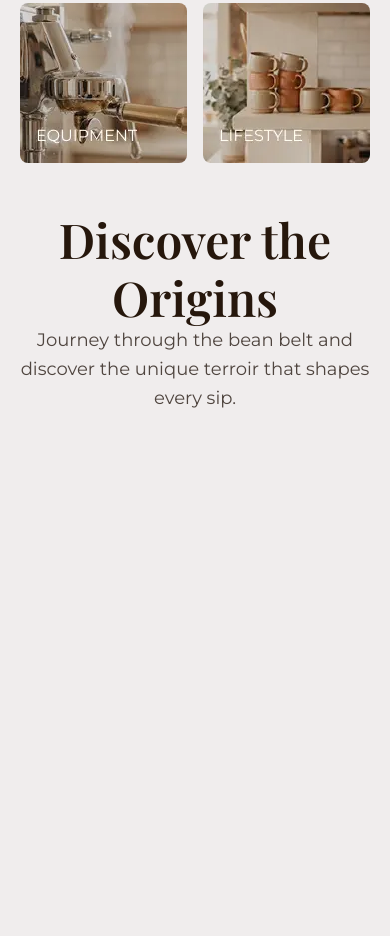
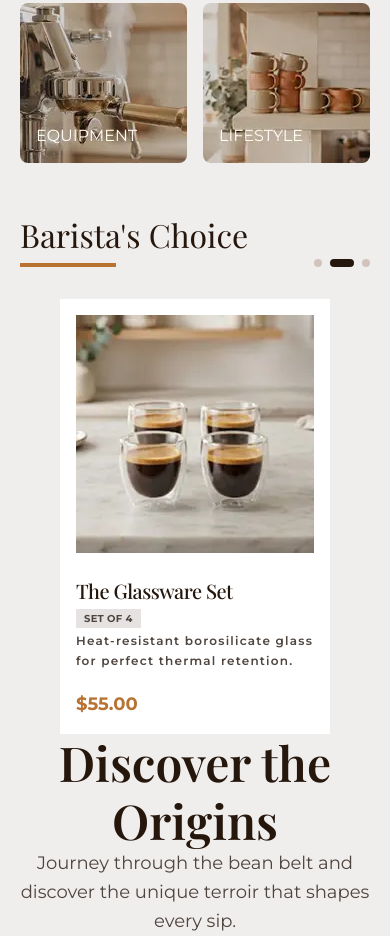
Before and after one commit to Sajed-Najem/project0, a website: page index.html in a window 390 px wide. Shown: the part 916-1852 px from the top of the page. Before the commit the page ends 1329 px from the top, so only its background shows below. Drawn offline with nearby package versions, Linux system fonts and the light colour scheme; a web font is replaced by a local one.

Commit message:
edit mobile card section

```diff
--- a/index.html
+++ b/index.html
@@ -292,12 +292,54 @@
         </div>
     </section>
 
+    <section class="mobile-Barista's Choice block md:hidden">
+        <div class="my-container">
+            <h2 class="text-[32px] text-primary-dark font-PlayfairDisplay ">Barista's Choice</h2>
+            <div class="flex items-end justify-between mb-8">
+                <img src="src\assests\icons\line.svg" alt="" />
+                <img src="src\assests\icons\scroll.svg" alt="" />
+
+            </div>
+
+            <div class="flex justify-center">
+                <div class="mobile-card">
+                    <div>
+                        <a href="#"><img class="object-fill" src="src\assests\imgs\our-selection\glass set.webp"
+                                alt="glass set" /></a>
+                    </div>
+                    <div class="my-1 pt-5">
+                        <h2 class="product-card-title">The Glassware Set
+                        </h2>
+                    </div>
+                    <div class="flex flex-wrap items-center gap-1">
+
+                        <span class="tag-secondary">SET OF 4</span>
+                    </div>
+                    <div class="product-card-details mt-0.75 pb-4.25 w-[237.02999877929688px]  ">
+                        Heat-resistant borosilicate glass
+                        for perfect thermal retention.
+                    </div>
+                    <div class="product-price pt-1">
+                        $55.00
+
+                    </div>
+                </div>
+
+
+            </div>
+
+
+
+        </div>
+
+    </section>
 
     <section class="coffee discovery">
         <div class="my-container ">
             <h2 class="text-5xl text-center font-PlayfairDisplay font-semibold text-primary-dark leading-[57.6px]">
                 Discover the Origins</h2>
-            <h2 class="flex text-[18px] text-center justify-center font-montserrat font-normal text-[#4F453F] leading-[28.8px]">
+            <h2
+                class="flex text-[18px] text-center justify-center font-montserrat font-normal text-[#4F453F] leading-[28.8px]">
                 Journey through the bean belt and discover the unique terroir that shapes
                 every sip.</h2>
 
```
